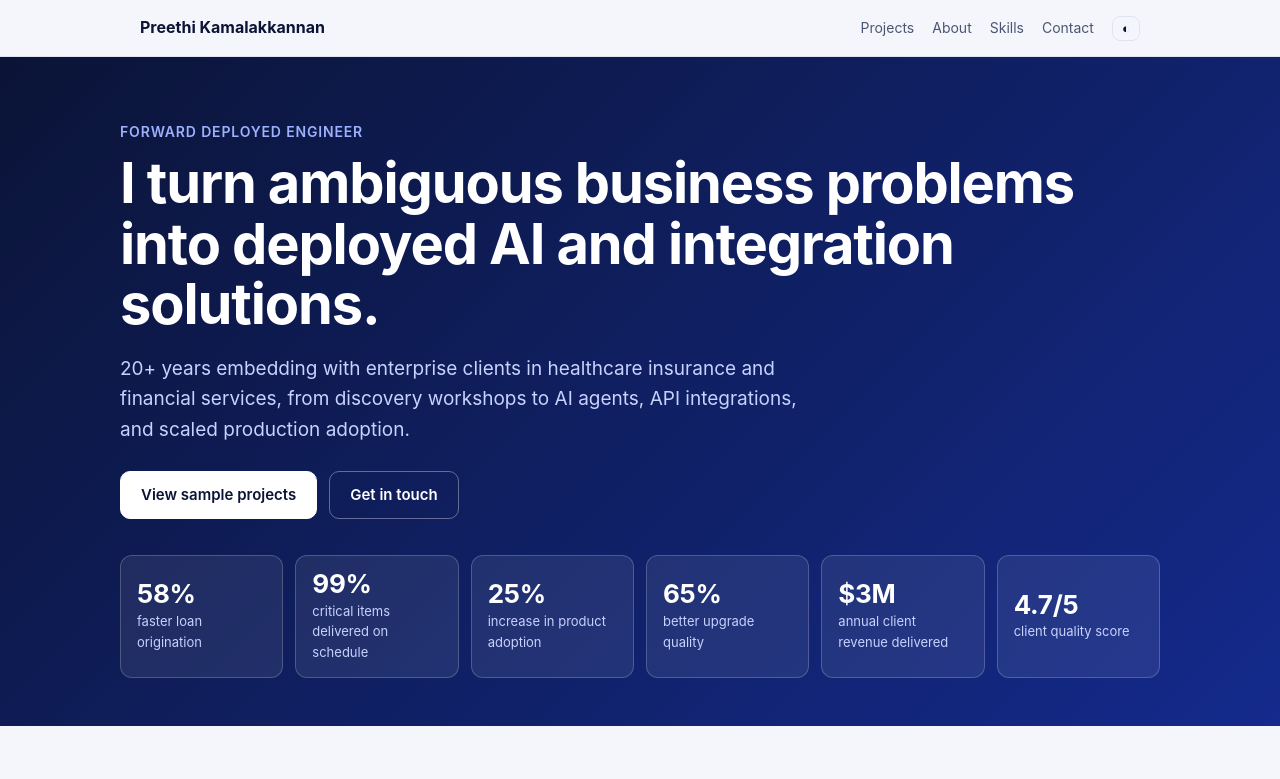
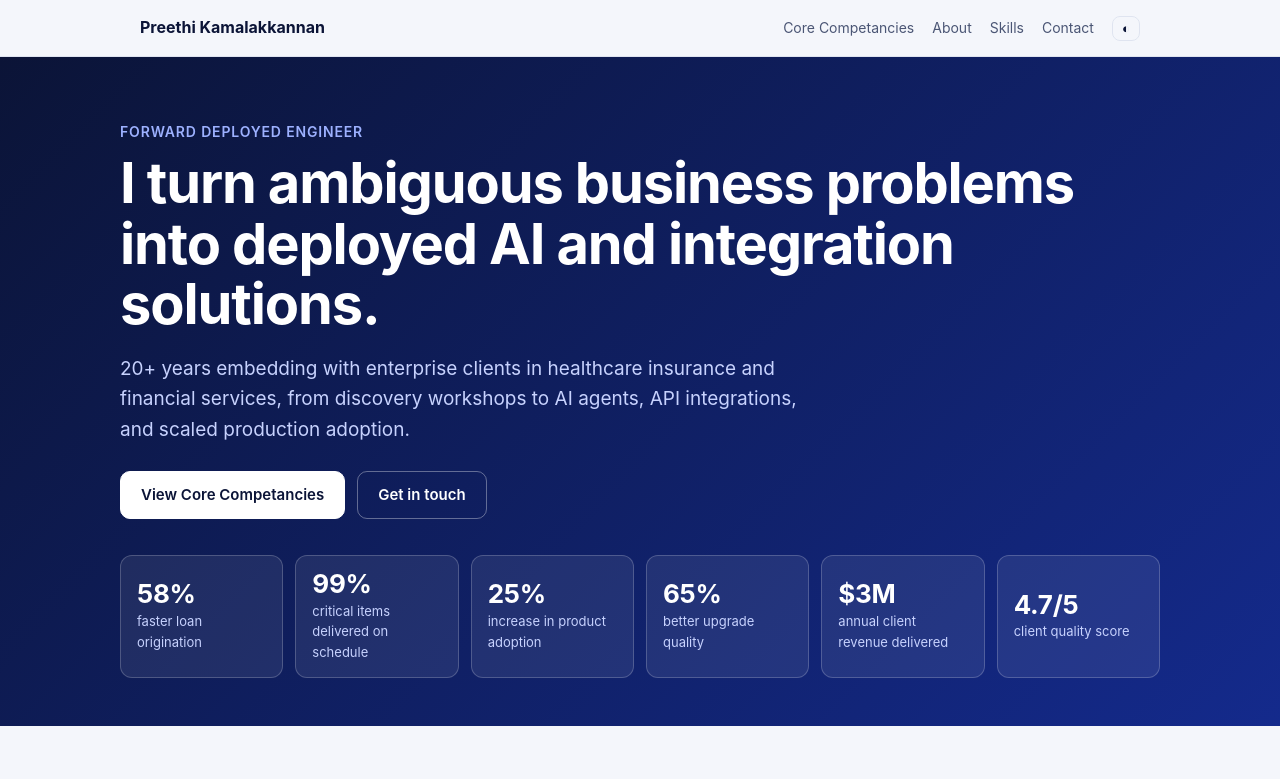
Before and after one commit to Kamalakp8/home, a plain HTML site: page index.html in a window 1280 px wide. Shown: the top 779 px of the page. Drawn offline with Linux system fonts and the light colour scheme.

Commit message:
Update navigation and button text in index.html

```diff
--- a/index.html
+++ b/index.html
@@ -50,7 +50,7 @@ footer .wrap{display:flex;justify-content:space-between;gap:16px;flex-wrap:wrap}
 <body>
 <header><div class="wrap">
 <a class="logo" href="#top">Preethi Kamalakkannan</a>
-<nav><a class="hide" href="#projects">Projects</a><a class="hide" href="#about">About</a><a class="hide" href="#skills">Skills</a><a href="#contact">Contact</a><button id="theme" aria-label="Toggle theme">◐</button></nav>
+<nav><a class="hide" href="#projects">Core Competancies</a><a class="hide" href="#about">About</a><a class="hide" href="#skills">Skills</a><a href="#contact">Contact</a><button id="theme" aria-label="Toggle theme">◐</button></nav>
 </div></header>
 
 <main id="top">
@@ -58,7 +58,7 @@ footer .wrap{display:flex;justify-content:space-between;gap:16px;flex-wrap:wrap}
 <div class="eyebrow">Forward Deployed Engineer</div>
 <h1>I turn ambiguous business problems into deployed AI and integration solutions.</h1>
 <p class="lead">20+ years embedding with enterprise clients in healthcare insurance and financial services, from discovery workshops to AI agents, API integrations, and scaled production adoption.</p>
-<div class="btns"><a class="btn p" href="#projects">View sample projects</a><a class="btn" href="#contact">Get in touch</a></div>
+<div class="btns"><a class="btn p" href="#projects">View Core Competancies</a><a class="btn" href="#contact">Get in touch</a></div>
 <div class="stats">
 <div class="stat"><b>58%</b><span>faster loan origination</span></div>
 <div class="stat"><b>99%</b><span>critical items delivered on schedule</span></div>
```
